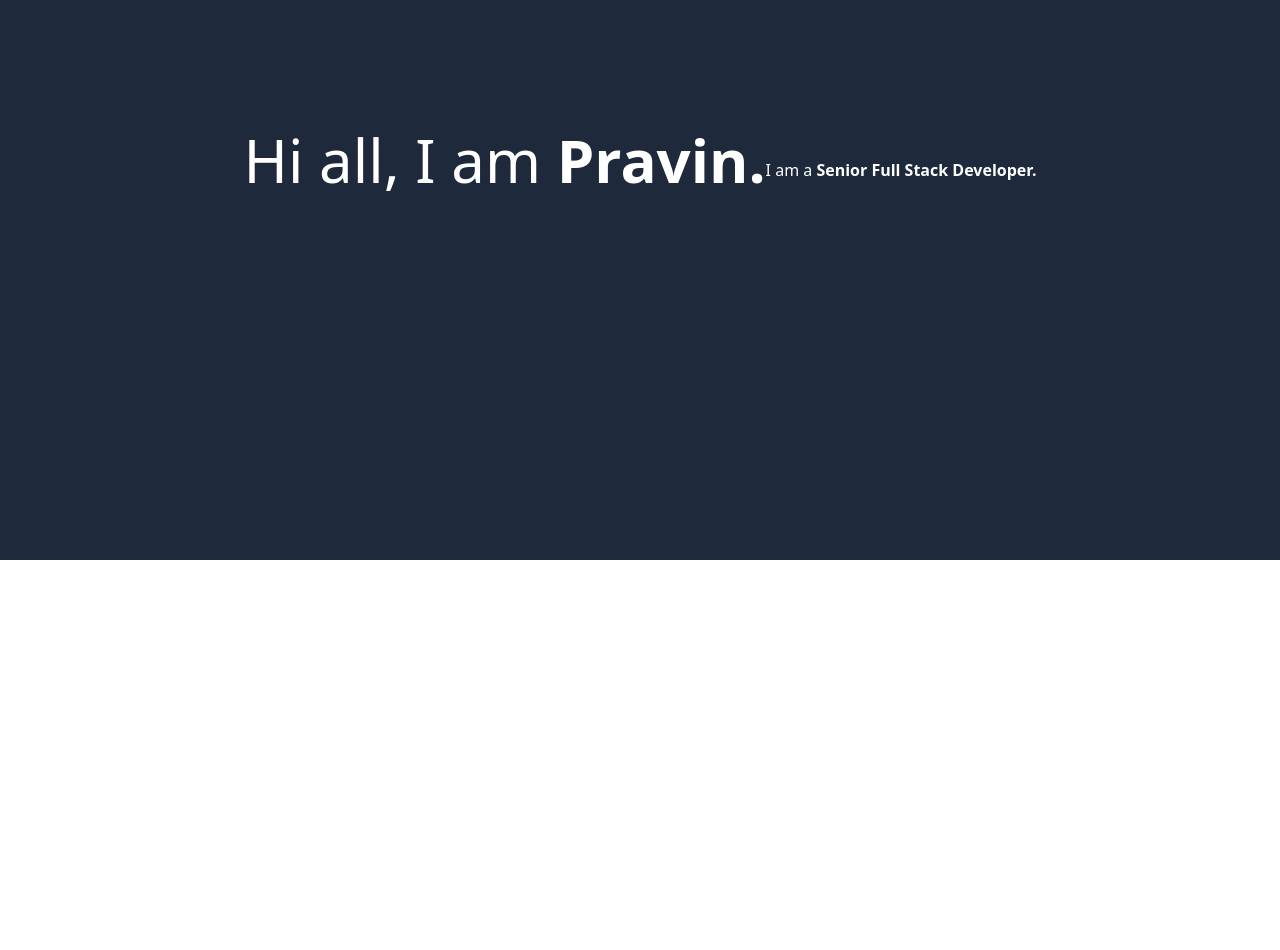
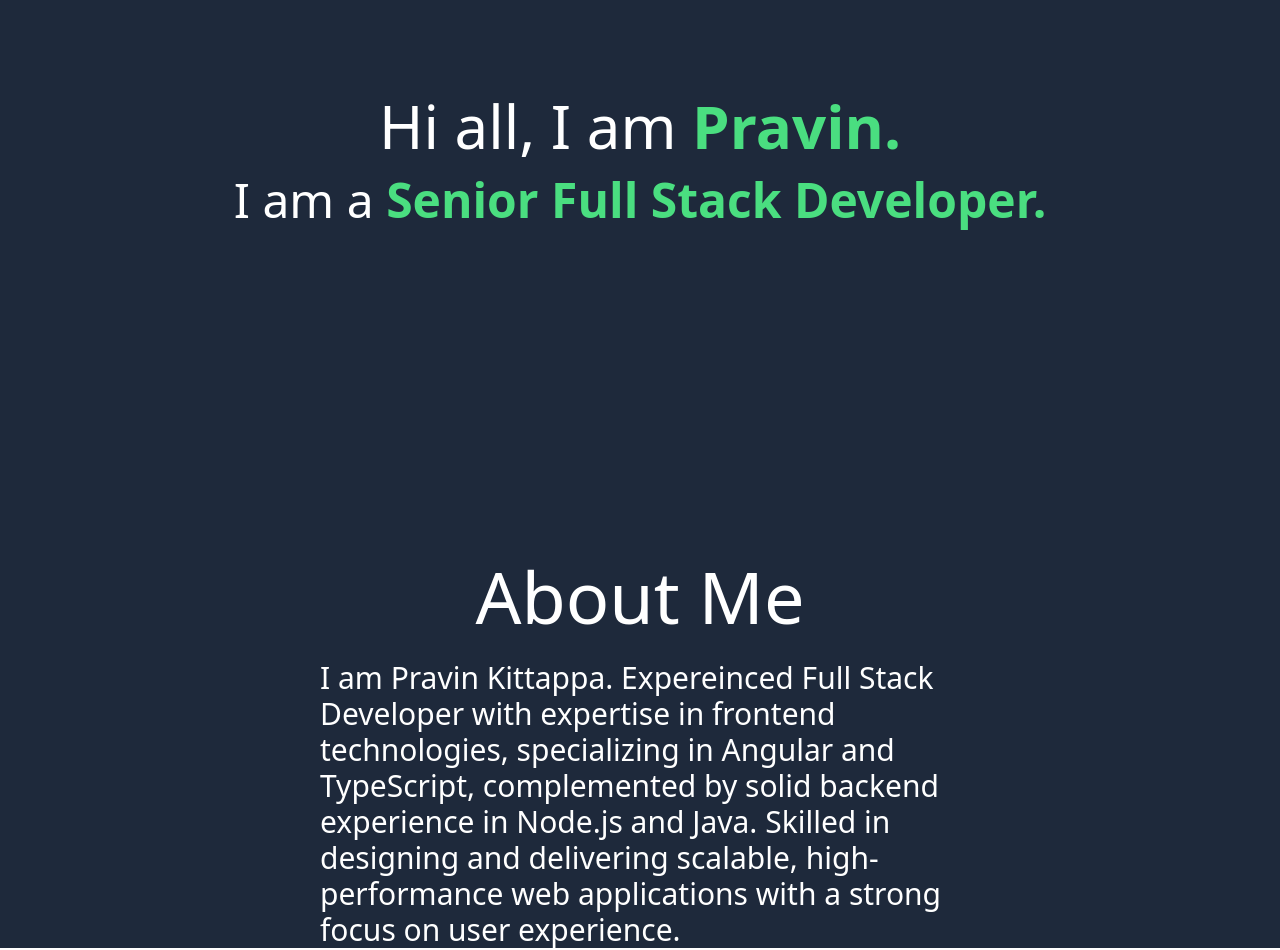
Before and after one commit to pravink916/my-app, an Angular app: page /landing in a window 1280 px wide. Shown: the part 240-1190 px from the top of the page. Before the commit the page ends 800 px from the top, so only its background shows below. Built offline with nearby package versions, Linux system fonts and the light colour scheme; no server answers.

Commit message:
positioning sections one below another

```diff
--- a/src/app/about/about.component.html
+++ b/src/app/about/about.component.html
@@ -1,12 +1,10 @@
-<div class="mx-auto w-1/2 mt-5">
-  <div class="m-5">
-    <p class="text-6xl">Hi all, I am Pravin</p>
-    <p class="text-3xl mt-7">
-      Versatile Full Stack Developer with expertise in frontend technologies,
-      specializing in Angular and TypeScript, complemented by solid backend
-      experience in Node.js and Java. Skilled in designing and delivering
-      scalable, high-performance web applications with a strong focus on user
-      experience.
-    </p>
-  </div>
+<div class="flex flex-col justify-center items-center">
+  <h1 class="text-7xl">About Me</h1>
+  <p class="text-3xl mt-7 w-1/2">
+    I am Pravin Kittappa. Expereinced Full Stack Developer with expertise in
+    frontend technologies, specializing in Angular and TypeScript, complemented
+    by solid backend experience in Node.js and Java. Skilled in designing and
+    delivering scalable, high-performance web applications with a strong focus
+    on user experience.
+  </p>
 </div>
--- a/src/app/app.component.html
+++ b/src/app/app.component.html
@@ -1,4 +1,6 @@
-<div class="bg-white dark:bg-slate-800 dark:text-white text-gray-700 h-screen">
-  <app-header></app-header>
-  <router-outlet />
+<div class="dark">
+  <div class="bg-white dark:bg-slate-800 dark:text-white text-gray-700">
+    <app-header></app-header>
+    <router-outlet />
+  </div>
 </div>
--- /dev/null
+++ b/src/app/intro/intro.component.html
@@ -0,0 +1,9 @@
+<div class="h-screen flex flex-col justify-center items-center">
+  <p class="text-6xl">
+    Hi all, I am <strong class="text-green-400">Pravin.</strong>
+  </p>
+  <p class="text-5xl mt-5">
+    I am a
+    <strong class="text-green-400">Senior Full Stack Developer.</strong>
+  </p>
+</div>
--- a/src/app/intro/intro.component.ts
+++ b/src/app/intro/intro.component.ts
@@ -4,14 +4,6 @@ import { Component } from '@angular/core';
   selector: 'app-intro',
   standalone: true,
   imports: [],
-  template: ` <div class="h-full flex flex-col justify-center items-center">
-    <p class="text-6xl">
-      Hi all, I am <strong class="text-green-400">Pravin.</strong>
-    </p>
-    <p class="text-5xl mt-5">
-      I am a
-      <strong class="text-green-400">Senior Full Stack Developer.</strong>
-    </p>
-  </div>`,
+  templateUrl: 'intro.component.html',
 })
 export class IntroComponent {}
--- a/src/app/landing/landing.component.html
+++ b/src/app/landing/landing.component.html
@@ -1,3 +1,4 @@
-<div class="h-full">
+<div class="">
   <app-intro></app-intro>
+  <app-about></app-about>
 </div>
--- a/src/app/landing/landing.component.ts
+++ b/src/app/landing/landing.component.ts
@@ -1,10 +1,11 @@
 import { Component } from '@angular/core';
 import { IntroComponent } from '../intro/intro.component';
+import { AboutComponent } from "../about/about.component";
 
 @Component({
   selector: 'app-landing',
   standalone: true,
-  imports: [IntroComponent],
+  imports: [IntroComponent, AboutComponent],
   templateUrl: './landing.component.html',
   styleUrl: './landing.component.scss',
 })
--- a/src/index.html
+++ b/src/index.html
@@ -7,7 +7,7 @@
     <meta name="viewport" content="width=device-width, initial-scale=1" />
     <link rel="icon" type="image/x-icon" href="favicon.ico" />
   </head>
-  <body class="dark">
+  <body>
     <app-root></app-root>
   </body>
 </html>
--- a/src/styles.scss
+++ b/src/styles.scss
@@ -6,7 +6,7 @@
 html,
 body {
   min-height: 100vh;
-  height: auto;
+  height: 100vh;
 }
 .container {
   min-height: 100vh;
```
